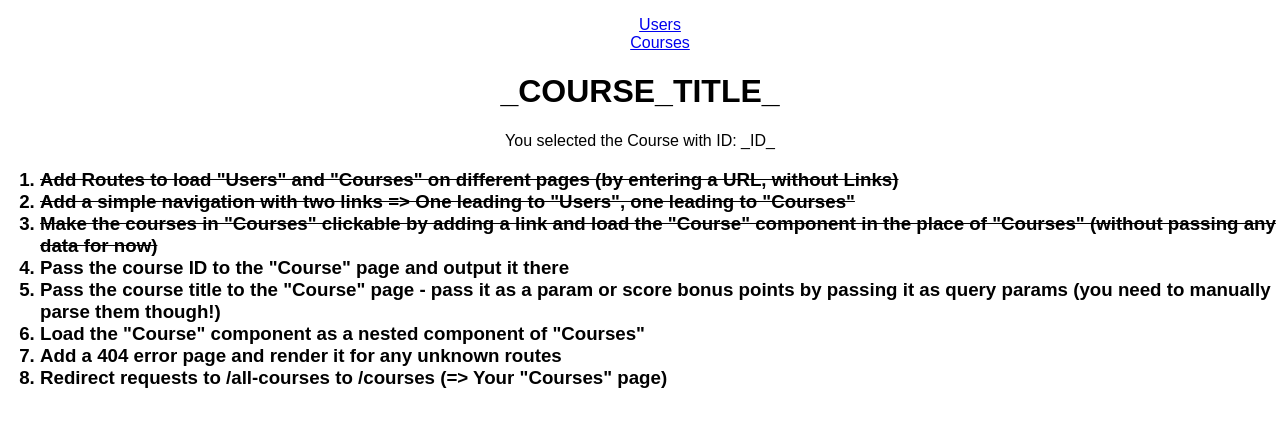
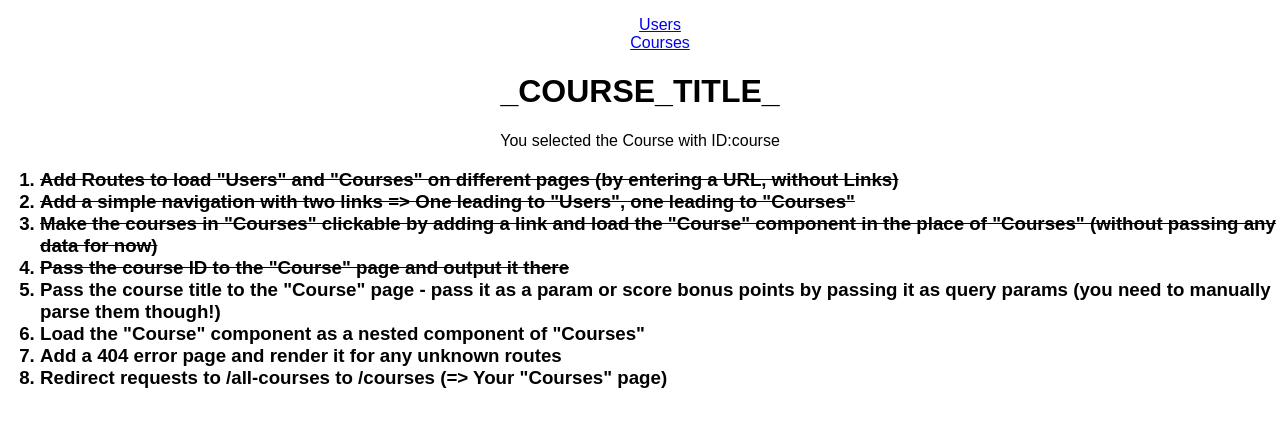
Before and after one commit to wongprom/routing--assignment-problem, a React (Create React App) app: page /courses/course in a window 1280 px wide. Shown: the top 426 px of the page. Built offline with nearby package versions, Linux system fonts and the light colour scheme.

Commit message:
Done 4, dynamic loading course.

```diff
--- a/src/App.js
+++ b/src/App.js
@@ -40,14 +40,14 @@
           </nav>
           <Route path="/users" component={Users} />
           <Route path="/courses" exact component={Courses} />
-          <Route path="/courses/course" component={Course} />
+          <Route path="/courses/:id" component={Course} />
 
           <h3>
             <ol style={{ textAlign: 'left' }}>
               <li style={{ textDecoration: 'line-through' }}>Add Routes to load "Users" and "Courses" on different pages (by entering a URL, without Links)</li>
               <li style={{ textDecoration: 'line-through' }}>Add a simple navigation with two links => One leading to "Users", one leading to "Courses"</li>
               <li style={{ textDecoration: 'line-through' }}>Make the courses in "Courses" clickable by adding a link and load the "Course" component in the place of "Courses" (without passing any data for now)</li>
-              <li>Pass the course ID to the "Course" page and output it there</li>
+              <li style={{ textDecoration: 'line-through' }}>Pass the course ID to the "Course" page and output it there</li>
               <li>Pass the course title to the "Course" page - pass it as a param or score bonus points by passing it as query params (you need to manually parse them though!)</li>
               <li>Load the "Course" component as a nested component of "Courses"</li>
               <li>Add a 404 error page and render it for any unknown routes</li>
--- a/src/containers/Course/Course.js
+++ b/src/containers/Course/Course.js
@@ -1,11 +1,11 @@
 import React, { Component } from 'react';
 
 class Course extends Component {
-    render () {
+    render() {
         return (
             <div>
                 <h1>_COURSE_TITLE_</h1>
-                <p>You selected the Course with ID: _ID_</p>
+                <p>You selected the Course with ID:{this.props.match.params.id}</p>
             </div>
         );
     }
--- a/src/containers/Courses/Courses.js
+++ b/src/containers/Courses/Courses.js
@@ -21,7 +21,7 @@
                     {
                         this.state.courses.map(course => {
                             return (
-                                <Link to={this.props.match.url + "/course"} key={course.id}>
+                                <Link to={this.props.match.url + "/" + course.id} key={course.id}>
                                     <article className="Course" >{course.title}</article>
                                 </Link>
                             );
```
